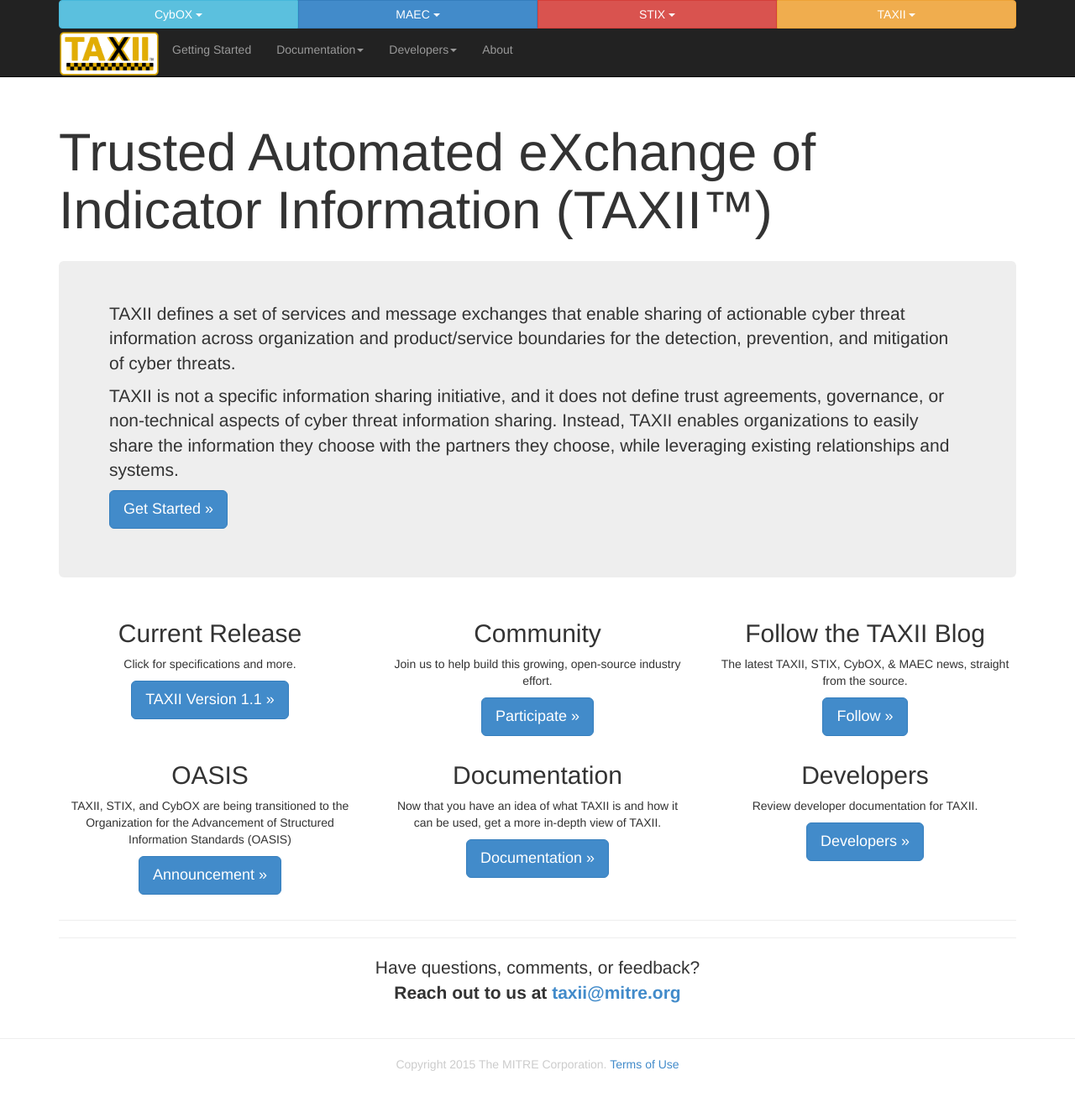
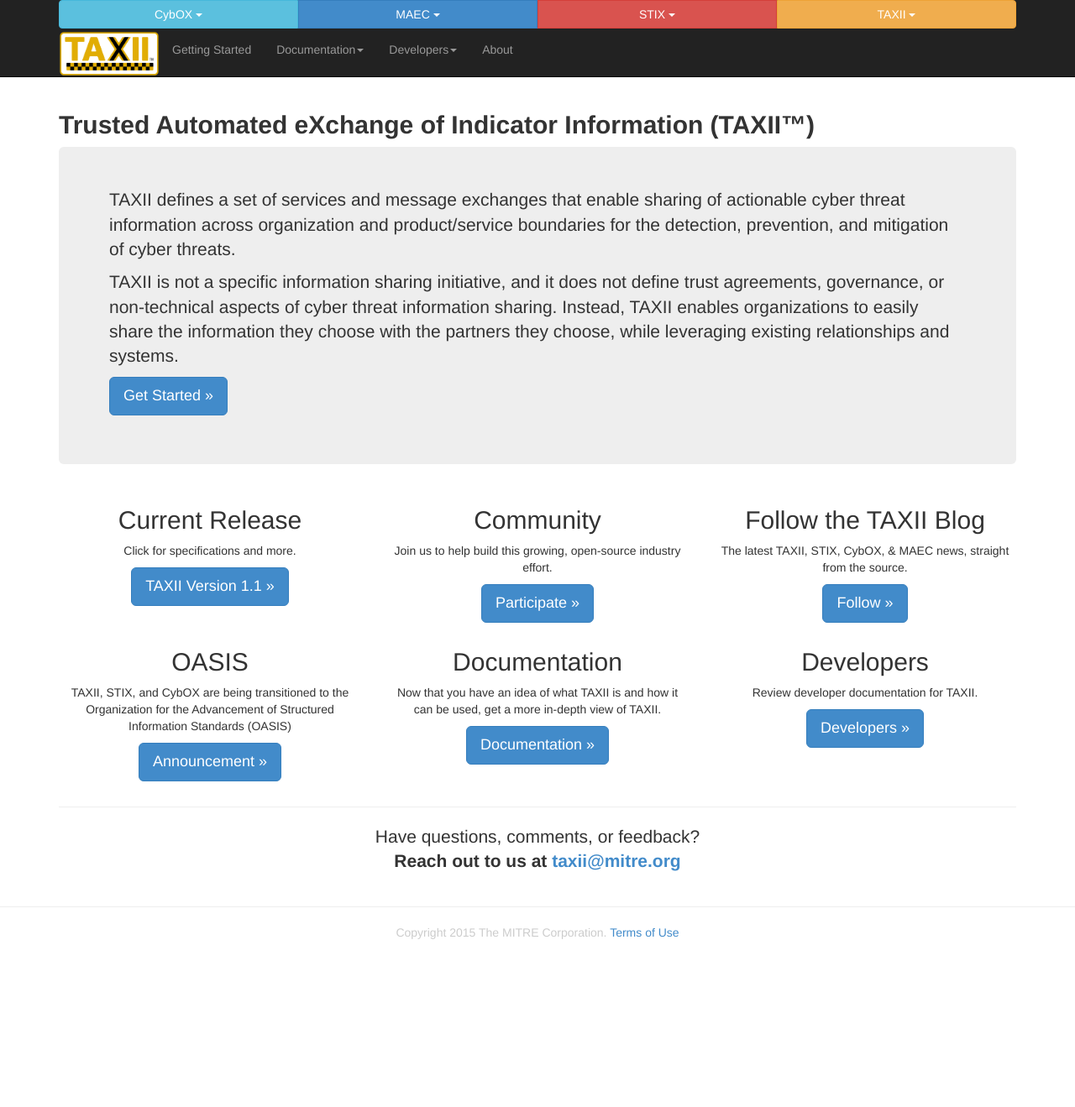
Before and after one commit to TAXIIProject/taxiiproject.github.io, a Jekyll site: the page built from index.md, in a window 1280 px wide. Shown: the whole page at 84% size. Built offline with Jekyll 4.4.1, drawn with Linux system fonts in a browser that asks for light colours; Markdown is read by kramdown in place of the engine named in the settings; after the commit the page ends 1162 px from its top, so only the background shows below that.

Commit message:
changes from @markdavidson

```diff
--- a/index.md
+++ b/index.md
@@ -5,7 +5,7 @@ tagline: Enabling Cyber Threat Information Exchange
 no_in_page_title: true
 ---
 
-<h2 class="site-title">Trusted Automated eXchange of Indicator Information (TAXII™)</h2>
+<h2><strong>Trusted Automated eXchange of Indicator Information (TAXII™)</strong></h2>
 
 <div class="jumbotron">
   <p>TAXII defines a set of services and message exchanges that enable sharing of actionable cyber threat information across organization and product/service boundaries for the detection, prevention, and mitigation of cyber threats.</p>
@@ -22,7 +22,7 @@ no_in_page_title: true
   <div class="col-md-4 text-center">
     <h2>Community</h2>
     <p>Join us to help build this growing, open-source industry effort.</p>
-    <p><a class="btn btn-primary btn-lg" role="button" href="http://taxiiproject.github.io/community">Participate »</a></p>
+    <p><a class="btn btn-primary btn-lg" role="button" href="/community">Participate »</a></p>
 </div>
   <div class="col-md-4 text-center">
     <h2>Follow the TAXII Blog</h2>
@@ -52,7 +52,7 @@ no_in_page_title: true
   </div>
 </div>
 
-<hr><hr />
+<hr>
 
 <p class="lead text-center">
 	Have questions, comments, or feedback?
```
